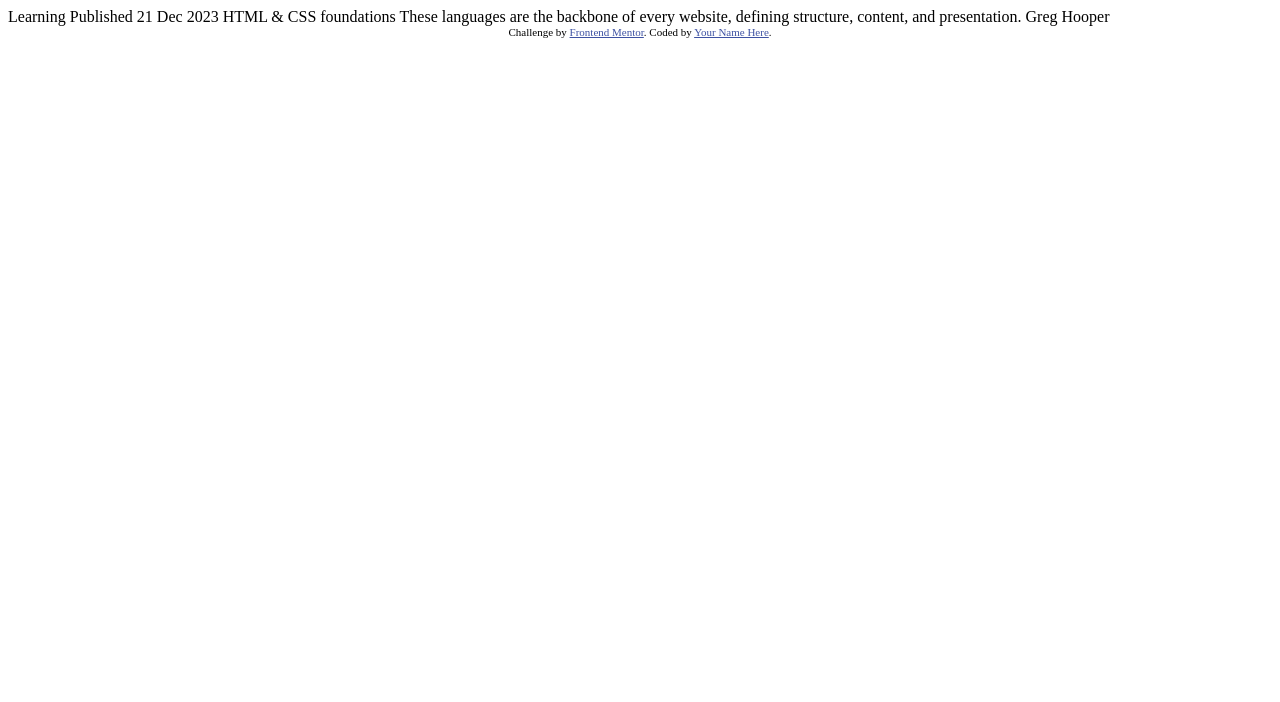
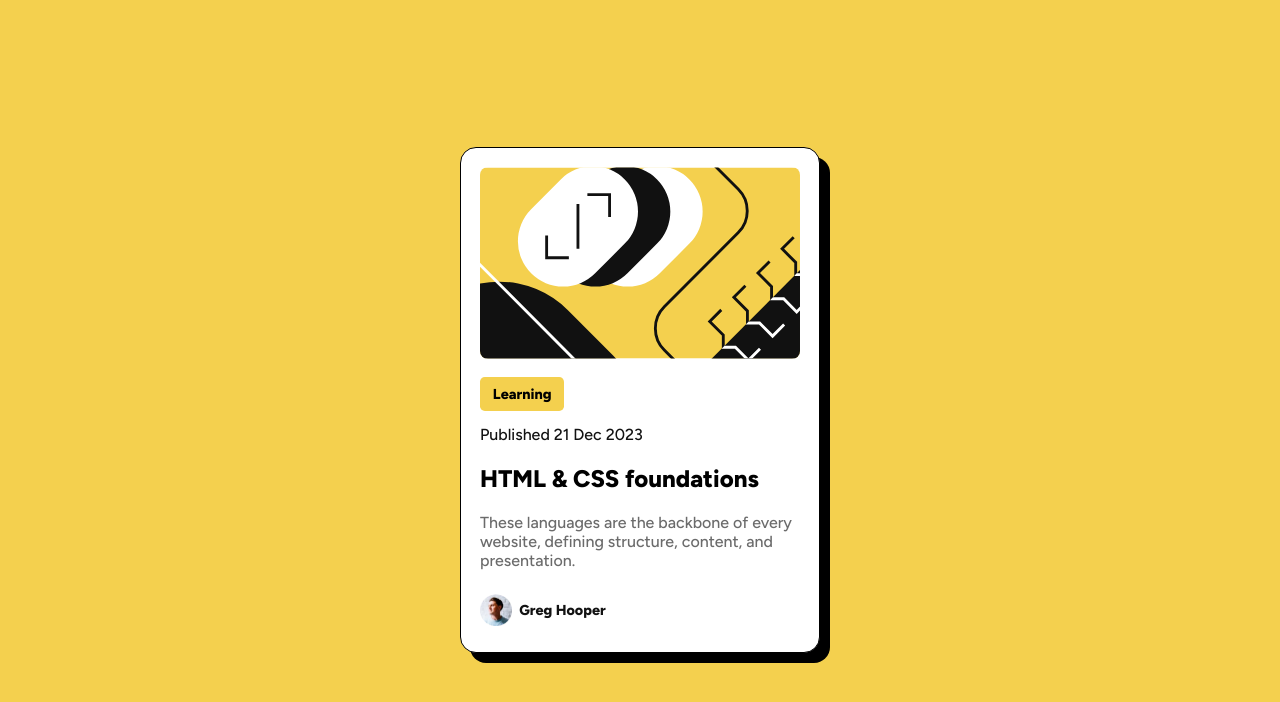
Before and after one commit to merleezy/blog-preview-card, a plain HTML site: page index.html in a window 1280 px wide. Drawn offline with Linux system fonts and the light colour scheme.

Commit message:
Add HTML structure and styles for blog preview card

```diff
--- a/index.html
+++ b/index.html
@@ -1,34 +1,59 @@
-<!DOCTYPE html>
+<!doctype html>
 <html lang="en">
-<head>
-  <meta charset="UTF-8">
-  <meta name="viewport" content="width=device-width, initial-scale=1.0"> <!-- displays site properly based on user's device -->
+  <head>
+    <meta charset="UTF-8" />
+    <meta name="viewport" content="width=device-width, initial-scale=1.0" />
+    <!-- displays site properly based on user's device -->
 
-  <link rel="icon" type="image/png" sizes="32x32" href="./assets/images/favicon-32x32.png">
+    <link
+      rel="icon"
+      type="image/png"
+      sizes="32x32"
+      href="./assets/images/favicon-32x32.png"
+    />
 
-  <title>Frontend Mentor | Blog preview card</title>
+    <title>Frontend Mentor | Blog preview card</title>
 
-  <!-- Feel free to remove these styles or customise in your own stylesheet 👍 -->
-  <style>
-    .attribution { font-size: 0.6875rem; text-align: center; }
-    .attribution a { color: hsl(228, 45%, 44%); }
-  </style>
-</head>
-<body>
+    <link rel="preconnect" href="https://fonts.googleapis.com" />
+    <link rel="preconnect" href="https://fonts.gstatic.com" crossorigin />
+    <link
+      href="https://fonts.googleapis.com/css2?family=Figtree:ital,wght@0,300..900;1,300..900&display=swap"
+      rel="stylesheet"
+    />
 
-  Learning
+    <link rel="stylesheet" href="styles.css" />
+  </head>
+  <body>
+    <main>
+      <section class="card-body">
+        <img
+          src="assets/images/illustration-article.svg"
+          alt="Abstract illustration image"
+          class="card-image"
+        />
 
-  Published 21 Dec 2023
+        <p class="card-tag">Learning</p>
 
-  HTML & CSS foundations
+        <time class="card-date" datetime="2023-12-21"
+          >Published 21 Dec 2023</time
+        >
 
-  These languages are the backbone of every website, defining structure, content, and presentation.
+        <h1 class="card-title">HTML & CSS foundations</h1>
 
-  Greg Hooper
+        <p class="card-content">
+          These languages are the backbone of every website, defining structure,
+          content, and presentation.
+        </p>
 
-  <footer class="attribution">
-    Challenge by <a href="https://www.frontendmentor.io?ref=challenge">Frontend Mentor</a>.
-    Coded by <a href="#">Your Name Here</a>.
-  </footer>
-</body>
+        <section class="card-author-section">
+          <img
+            src="assets/images/image-avatar.webp"
+            alt="Profile image of the blog's author"
+            class="card-author-image"
+          />
+          <p class="card-author">Greg Hooper</p>
+        </section>
+      </section>
+    </main>
+  </body>
 </html>
--- /dev/null
+++ b/styles.css
@@ -0,0 +1,78 @@
+body {
+  margin: 0;
+  background-color: hsl(47, 88%, 63%);
+  font-family: 'Figtree', sans-serif;
+}
+
+main {
+  height: 100vh;
+  display: flex;
+  flex-direction: column;
+  justify-content: center;
+  align-items: center;
+}
+
+p {
+  font-size: 1rem;
+}
+
+.card-body {
+  width: 20rem;
+  padding: 1.2rem;
+  border-radius: 1rem;
+  border: 1px solid black;
+  background-color: hsl(0, 0%, 100%);
+  box-shadow: 10px 10px 0px black;
+}
+
+.card-tag {
+  background-color: hsl(47, 88%, 63%);
+  padding: 0.5rem 0.8rem;
+  width: fit-content;
+  border-radius: 0.3rem;
+  font-weight: 800;
+  font-size: 0.9rem;
+}
+
+.card-date {
+  font-weight: 500;
+  color: hsl(0, 0%, 7%)
+}
+
+.card-title {
+  font-size: 1.5rem;
+  font-weight: 800;
+}
+
+.card-title:hover {
+  color: hsl(47, 88%, 63%);
+  cursor: pointer;
+}
+
+.card-content {
+  color: hsl(0, 0%, 42%);
+  font-weight: 500;
+}
+
+.card-image {
+  width: 100%;
+  border-radius: 0.5em;
+}
+
+.card-author-section {
+  display: flex;
+  align-items: center;
+}
+
+.card-author {
+  margin-left: 0.5em;
+  color: hsl(0, 0%, 7%);
+  font-weight: 800;
+  font-size: 0.9rem;
+}
+
+.card-author-image {
+  flex-direction: row;
+  width: 2em;
+  height: 2em;
+}
```
